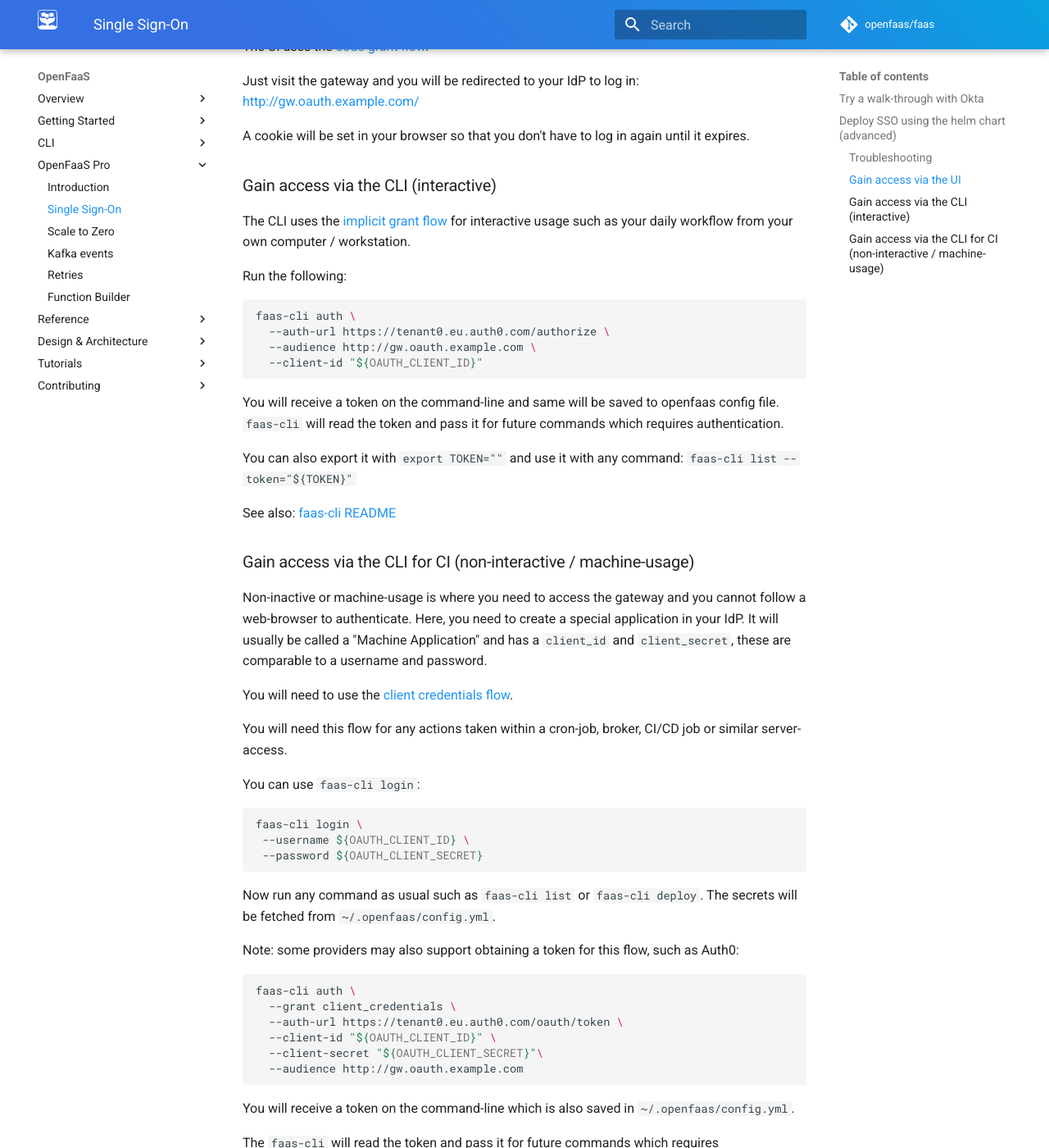
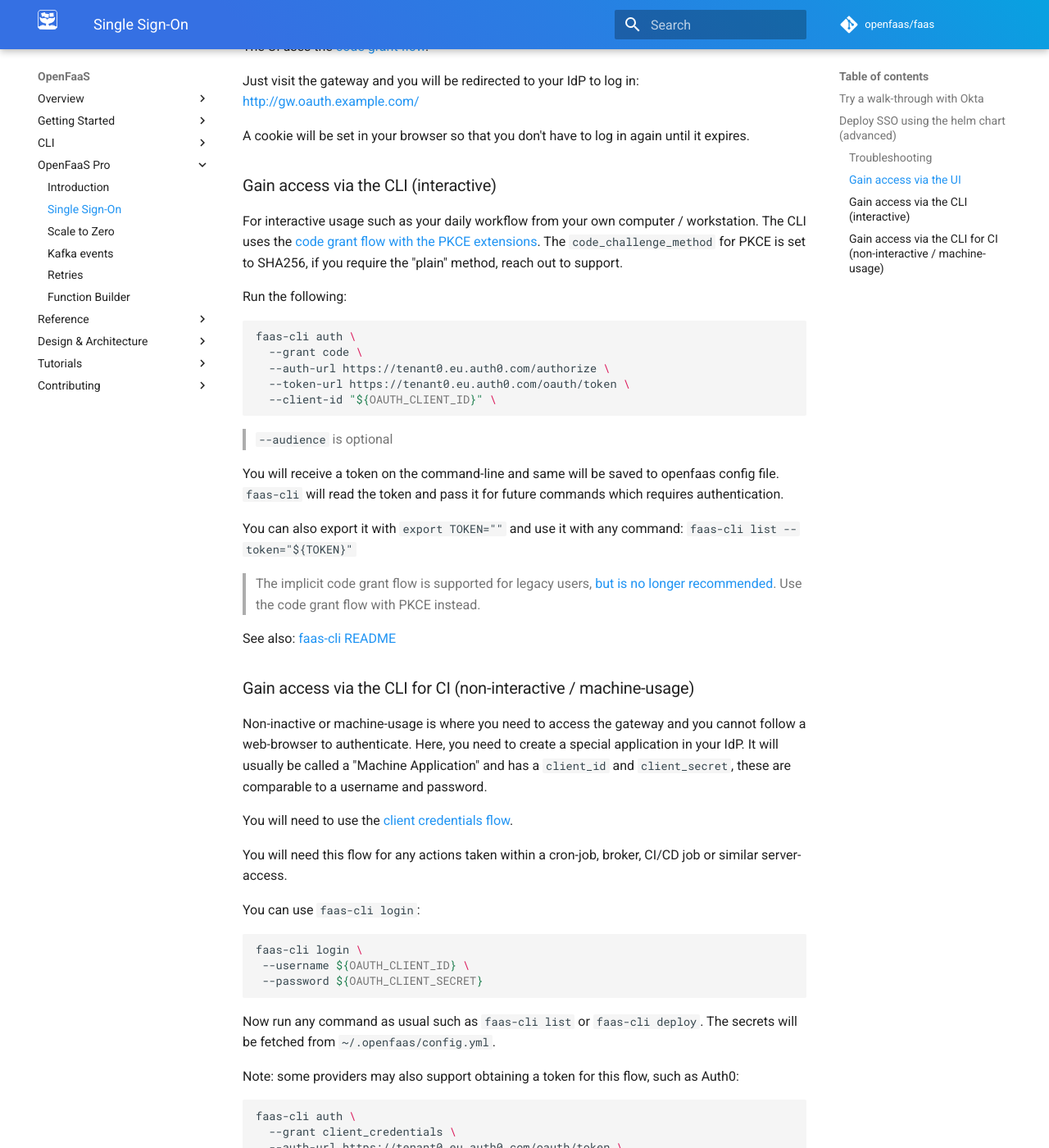
Before and after one commit to openfaas/docs, an MkDocs documentation site: the page built from docs/openfaas-pro/sso.md, in a window 1280 px wide and 1400 px high, scrolled down 2803 px. Shown: the whole window at 82% size. Built offline with MkDocs 1.6.1 and Material for MkDocs 9.7.7, drawn with Linux system fonts in a browser that asks for light colours; comment, search, counter and statistics services are not loaded.

Commit message:
Upgrade SSO notes to using code grant flow with PKCE
Signed-off-by: Alex Ellis (OpenFaaS Ltd) <alexellis2@gmail.com>

````diff
--- a/docs/openfaas-pro/sso.md
+++ b/docs/openfaas-pro/sso.md
@@ -119,20 +119,25 @@ A cookie will be set in your browser so that you don't have to log in again unti
 
 ### Gain access via the CLI (interactive)
 
-The CLI uses the [implicit grant flow](https://oauth.net/2/grant-types/implicit/) for interactive usage such as your daily workflow from your own computer / workstation.
+For interactive usage such as your daily workflow from your own computer / workstation. The CLI uses the [code grant flow](https://oauth.net/2/grant-types/authorization-code/) [with the PKCE extensions](https://oauth.net/2/pkce/). The `code_challenge_method` for PKCE is set to SHA256, if you require the "plain" method, reach out to support.
 
 Run the following:
 
 ```sh
 faas-cli auth \
+  --grant code \
   --auth-url https://tenant0.eu.auth0.com/authorize \
-  --audience http://gw.oauth.example.com \
-  --client-id "${OAUTH_CLIENT_ID}"
+  --token-url https://tenant0.eu.auth0.com/oauth/token \
+  --client-id "${OAUTH_CLIENT_ID}" \
 ```
+
+> `--audience` is optional
 
 You will receive a token on the command-line and same will be saved to openfaas config file. `faas-cli` will read the token and pass it for future commands which requires authentication.
 
 You can also export it with `export TOKEN=""` and use it with any command: `faas-cli list --token="${TOKEN}"`
+
+> The implicit code grant flow is supported for legacy users, [but is no longer recommended](https://oauth.net/2/grant-types/implicit/). Use the code grant flow with PKCE instead.
 
 See also: [faas-cli README](https://github.com/openfaas/faas-cli)
 
@@ -162,7 +167,7 @@ faas-cli auth \
   --auth-url https://tenant0.eu.auth0.com/oauth/token \
   --client-id "${OAUTH_CLIENT_ID}" \
   --client-secret "${OAUTH_CLIENT_SECRET}"\
-  --audience http://gw.oauth.example.com
+  --audience http://gw.oauth.example.com \
 ```
 
 You will receive a token on the command-line which is also saved in `~/.openfaas/config.yml`.
````
